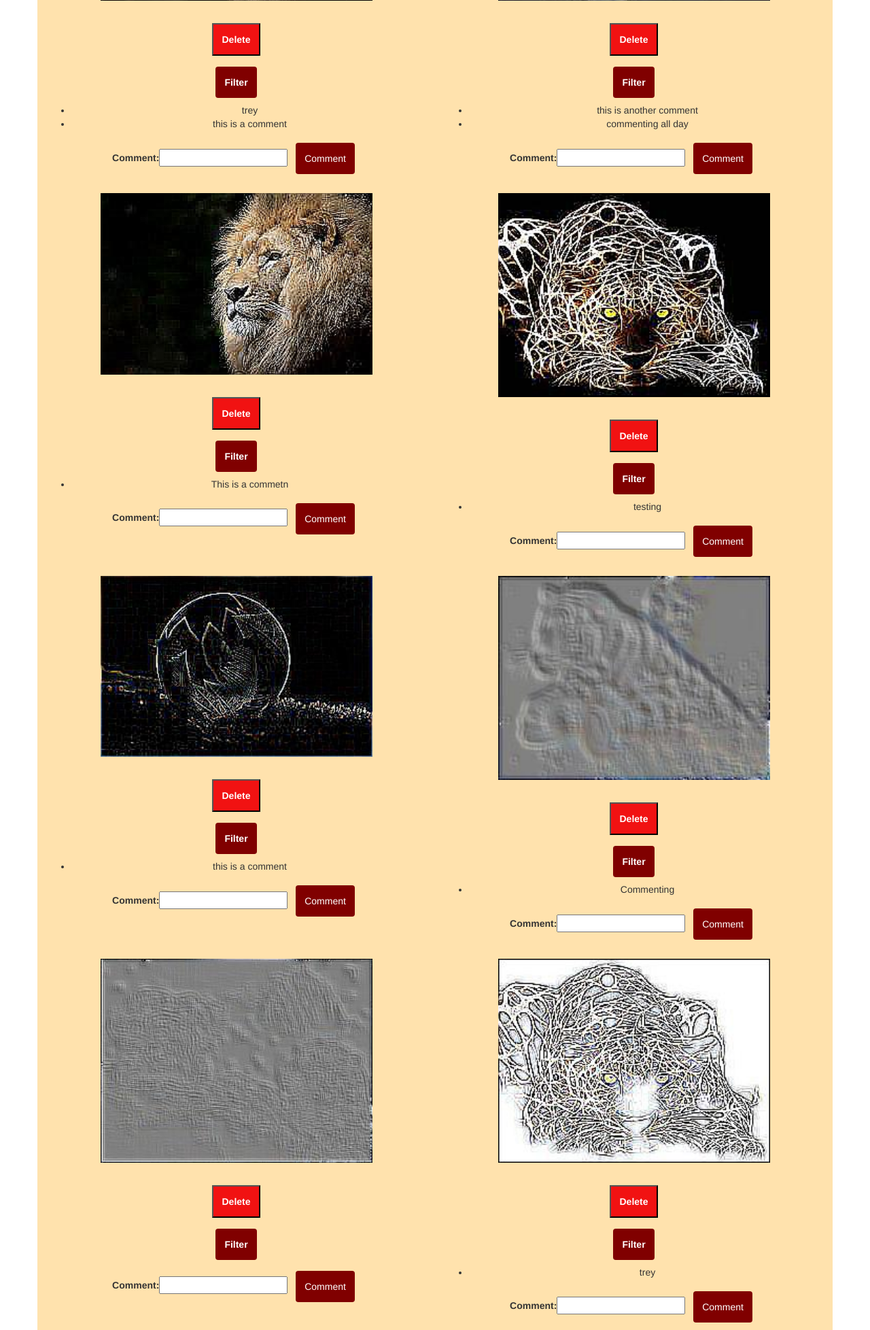
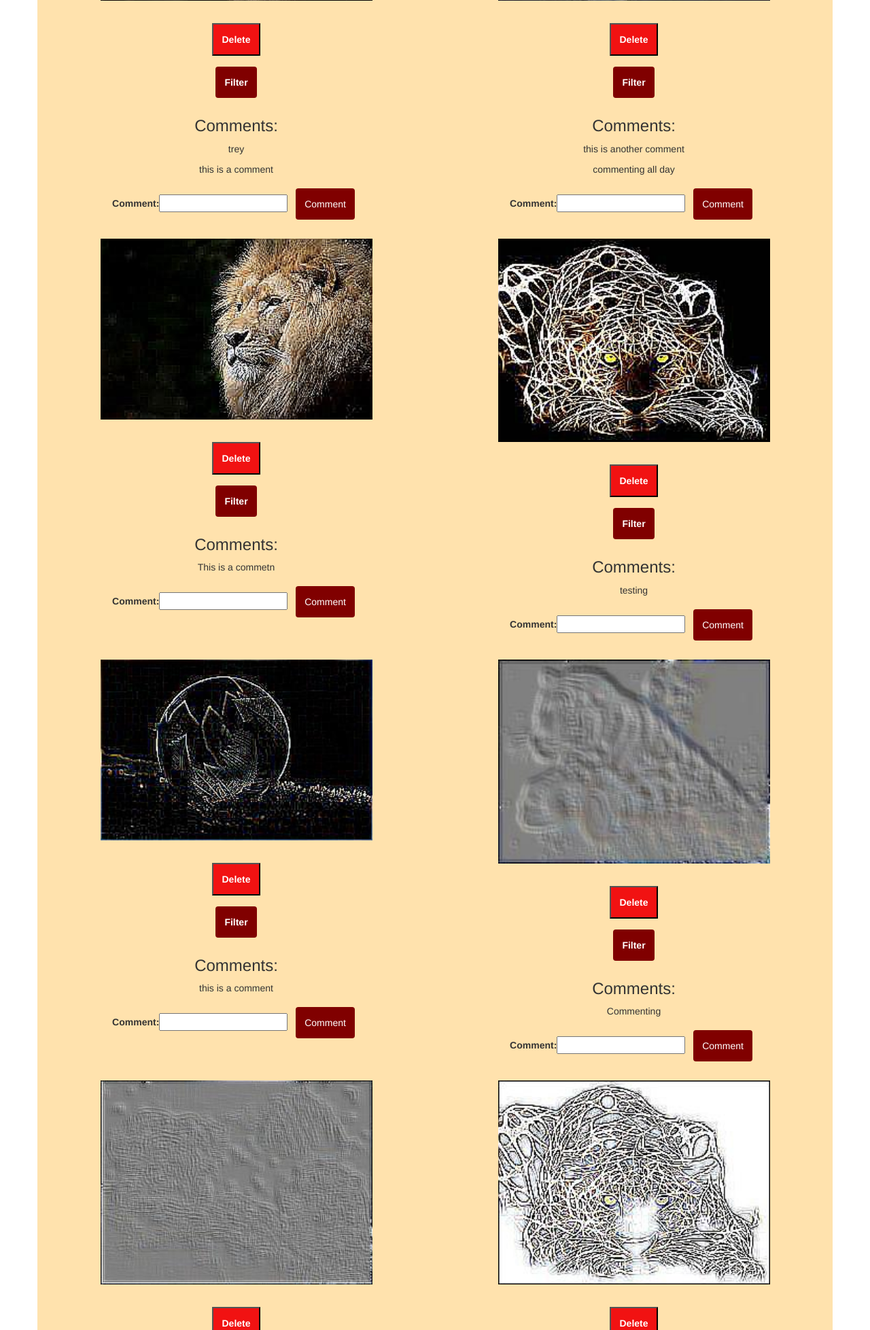
Before and after one commit to OQuinonez/Django-Instagram, a Django app: page /insta/feed/ in a window 1280 px wide. Shown: the part 545-2501 px from the top of the page at 68% size. Run offline with Django 3.2, Linux system fonts and the light colour scheme; data comes from the database, SQL or seed files in the repository; some libraries are stand-ins or nearby versions.

Commit message:
Added a class comment so I can fix how the comment look with the css

```diff
--- a/Instagram/templates/Instagram/feed.html
+++ b/Instagram/templates/Instagram/feed.html
@@ -24,13 +24,16 @@
                 </button>
                 </form>
                 {% if picture.comments %}
-                <ul>
+                <h3>
+                    Comments:
+                </h3>
                     {% for c in picture.comments %}
-                    <li>
+                    <p>
+                        <div class="comment">
                         {{ c }}
-                    </li>
+                        </div>
+                    </p>
                     {% endfor %}
-                </ul>
                 {% endif %}
                 <form action="{% url 'Instagram:comment' picture.id %}" method="post" enctype="multipart/form-data">
                 {% csrf_token %}
```
